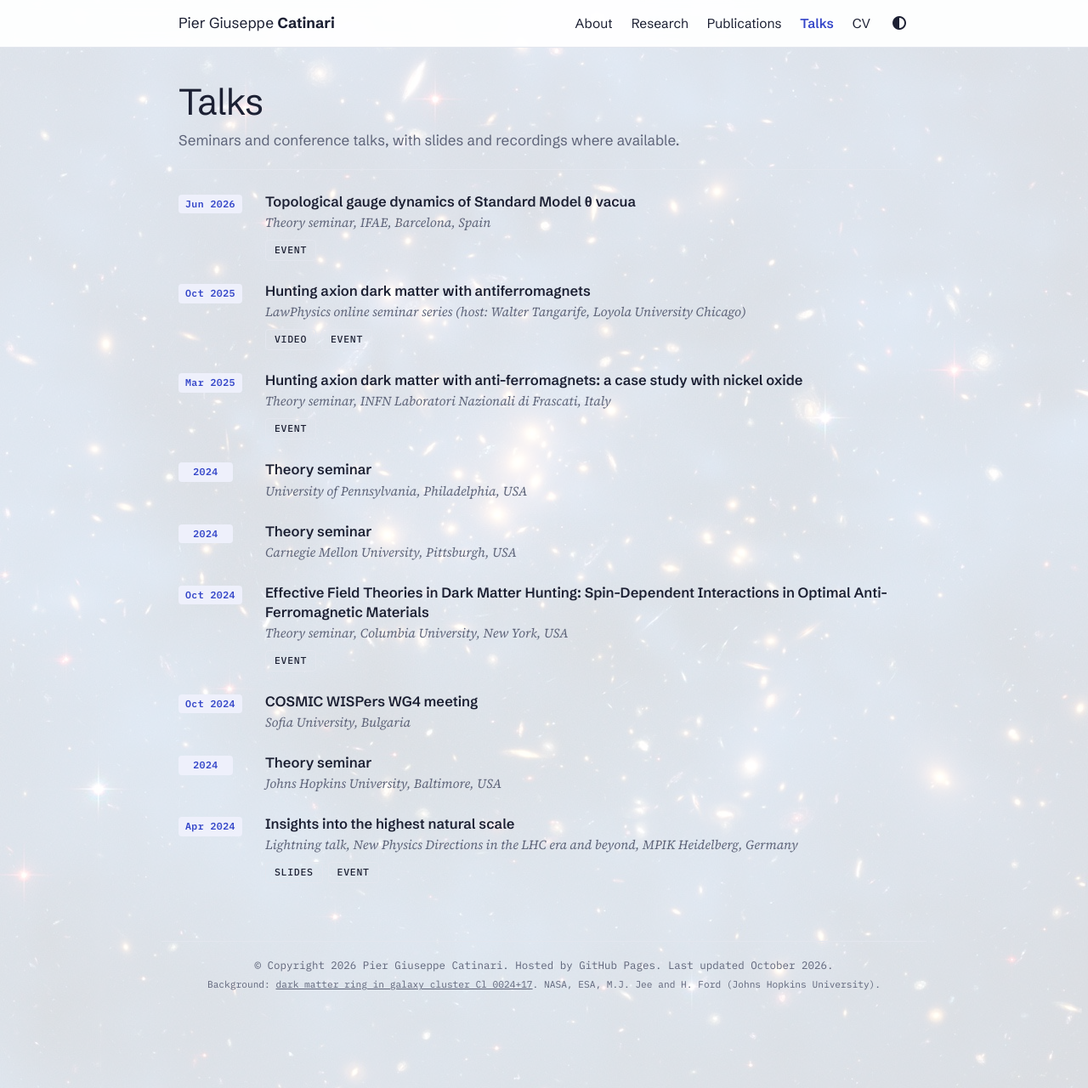
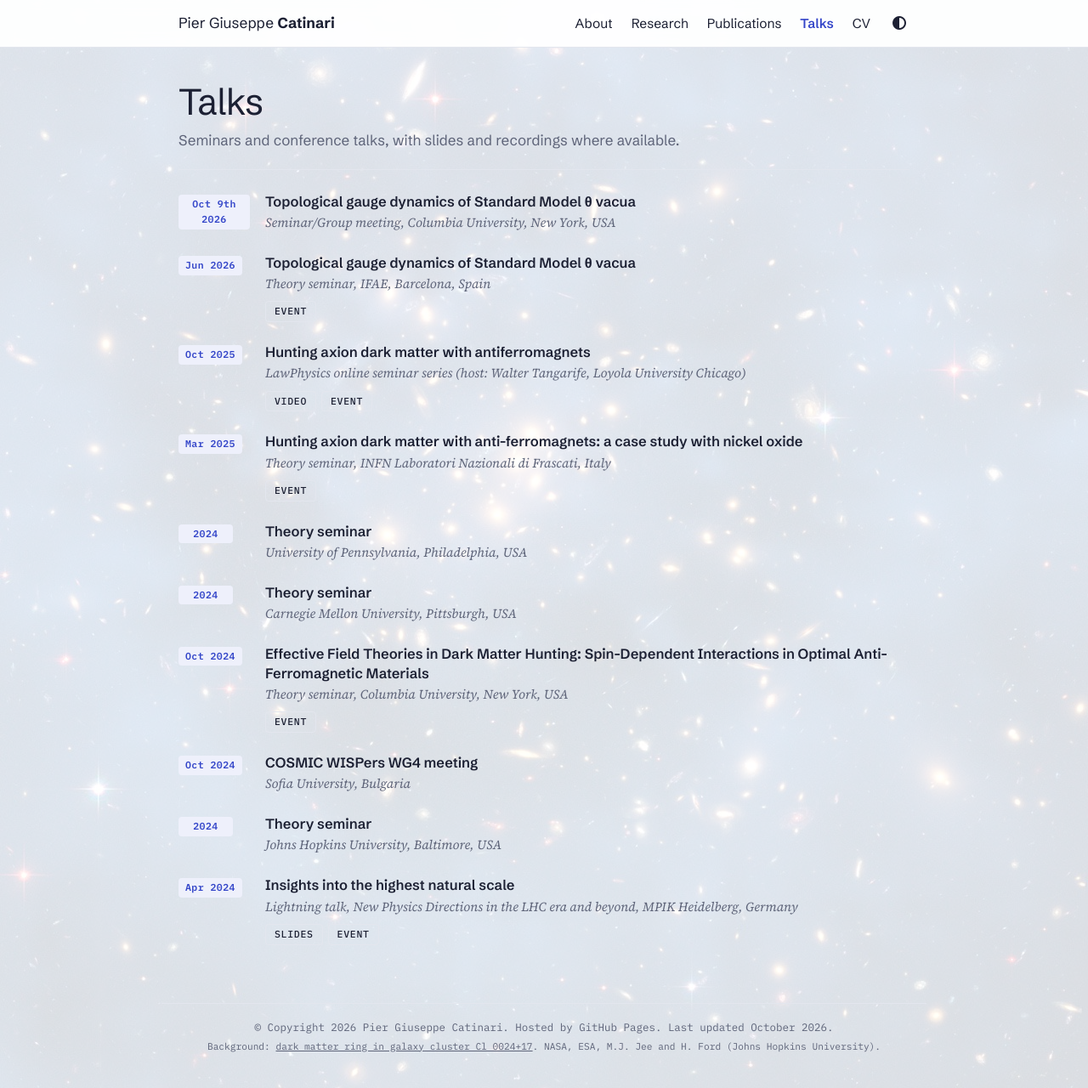
Before and after one commit to C4RLOSGGP/c4rlosggp.github.io, a Jekyll site: the page built from talks.html, in a window 1280 px wide and 1280 px high. Shown: the whole window at 85% size. Built offline with Jekyll 4.4.1, drawn with Linux system fonts in a browser that asks for light colours; a style sheet for code colours, icons or effects is not loaded.

Commit message:
Update talks.yml

```diff
--- a/_data/talks.yml
+++ b/_data/talks.yml
@@ -4,6 +4,9 @@
 # paste it at the top, and change the details.
 # "links" is optional: add slides, video or the event page as in the examples,
 # or delete the "links:" lines if there are none.
+- date: "Oct 9th 2026"
+  title: "Topological gauge dynamics of Standard Model θ vacua"
+  where: "Seminar/Group meeting, Columbia University, New York, USA"
 
 - date: "Jun 2026"
   title: "Topological gauge dynamics of Standard Model θ vacua"
```
